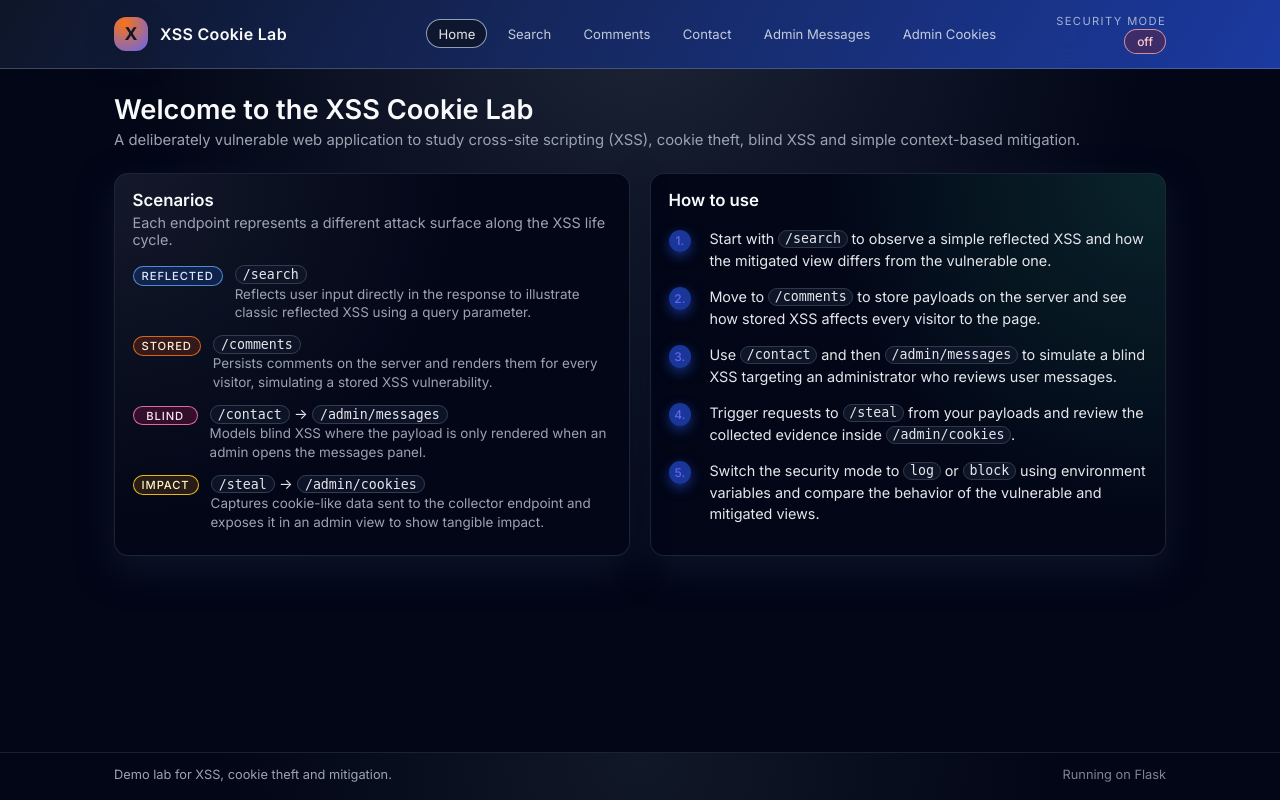
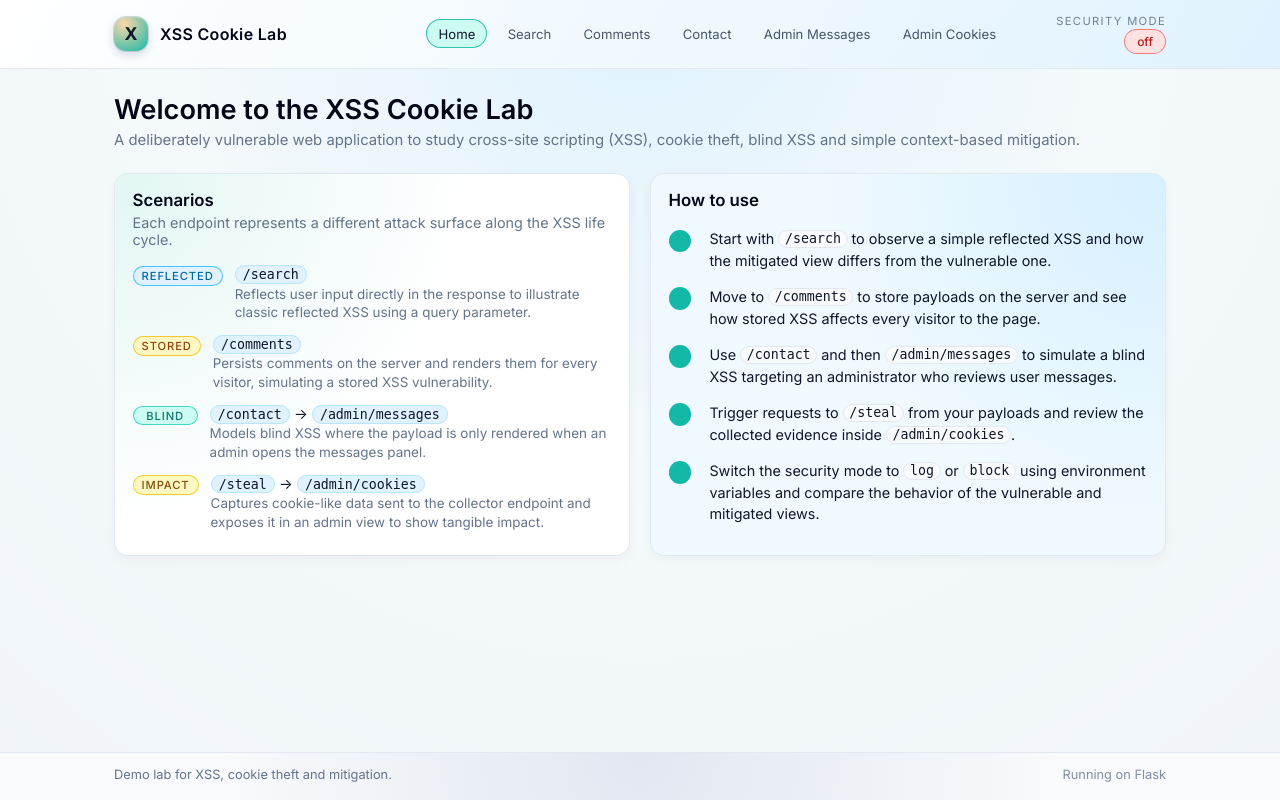
Before and after one commit to AndresJimw/xss-cookie, a Flask app: page / in a window 1280 px wide. Run offline with Flask 3, Linux system fonts and the light colour scheme.

Commit message:
chore: update styles

```diff
--- a/app/static/css/style.css
+++ b/app/static/css/style.css
@@ -1,21 +1,22 @@
 :root {
-    --bg-body: #0f172a;
-    --bg-surface: #0b1220;
-    --bg-card: #020617;
-    --bg-card-soft: #020617;
-    --bg-danger: rgba(248, 113, 113, 0.06);
-    --bg-safe: rgba(74, 222, 128, 0.06);
+    --bg-body: #f4f9fb;
+    --bg-surface: #ffffff;
+    --bg-card: #ffffff;
+    --bg-card-soft: #f0f9ff;
+    --bg-danger: rgba(254, 226, 226, 0.85);
+    --bg-safe: rgba(209, 250, 229, 0.9);
 
-    --border-subtle: #1f2937;
-    --border-strong: #4b5563;
+    --border-subtle: #e2e8f0;
+    --border-strong: #cbd5e1;
 
-    --text-primary: #e5e7eb;
-    --text-muted: #9ca3af;
-    --text-strong: #f9fafb;
+    --text-primary: #0f172a;
+    --text-muted: #64748b;
+    --text-strong: #020617;
 
-    --accent: #6366f1;
-    --accent-soft: rgba(99, 102, 241, 0.15);
-    --accent-strong: #4f46e5;
+    /* Turquesa como color principal, con apoyo en celeste y verde pastel */
+    --accent: #14b8a6;
+    --accent-soft: rgba(20, 184, 166, 0.16);
+    --accent-strong: #0f766e;
 
     --danger: #f97373;
     --safe: #22c55e;
@@ -25,8 +26,9 @@
     --radius-md: 10px;
     --radius-pill: 999px;
 
-    --shadow-soft: 0 18px 45px rgba(15, 23, 42, 0.75);
-    --shadow-card: 0 14px 35px rgba(15, 23, 42, 0.85);
+    /* Sombras muy suaves, casi planas */
+    --shadow-soft: 0 2px 8px rgba(15, 23, 42, 0.03);
+    --shadow-card: 0 4px 12px rgba(15, 23, 42, 0.04);
 
     --font-sans: "Inter", system-ui, -apple-system, BlinkMacSystemFont, "Segoe UI", sans-serif;
 }
@@ -47,7 +49,7 @@
 
 body {
     font-family: var(--font-sans);
-    background: radial-gradient(circle at top, #1d2537 0, #020617 50%, #020617 100%);
+    background: radial-gradient(circle at top, #e0f2fe 0, #f4f9fb 45%, #f1f5f9 100%);
     color: var(--text-primary);
 }
 
@@ -62,9 +64,9 @@
 /* Topbar */
 
 .topbar {
-    border-bottom: 1px solid rgba(148, 163, 184, 0.35);
-    background: linear-gradient(120deg, rgba(15, 23, 42, 0.95), rgba(30, 64, 175, 0.9));
-    backdrop-filter: blur(16px);
+    border-bottom: 1px solid var(--border-subtle);
+    background: linear-gradient(120deg, rgba(255, 255, 255, 0.98), rgba(224, 242, 254, 0.98));
+    backdrop-filter: blur(14px);
     position: sticky;
     top: 0;
     z-index: 20;
@@ -90,14 +92,14 @@
     width: 34px;
     height: 34px;
     border-radius: 12px;
-    background: radial-gradient(circle at 30% 20%, #f97316, #6366f1);
+    background: radial-gradient(circle at 30% 20%, #fed7aa, #14b8a6);
     display: flex;
     align-items: center;
     justify-content: center;
     font-weight: 800;
     color: #0f172a;
     font-size: 1.1rem;
-    box-shadow: 0 0 0 1px rgba(15, 23, 42, 0.35), 0 10px 25px rgba(15, 23, 42, 0.9);
+    box-shadow: 0 0 0 1px rgba(148, 163, 184, 0.4), 0 4px 10px rgba(148, 163, 184, 0.4);
 }
 
 .brand-text {
@@ -109,12 +111,12 @@
 .brand-title {
     font-weight: 600;
     letter-spacing: 0.02em;
-    color: #f9fafb;
+    color: var(--text-strong);
 }
 
 .brand-subtitle {
     font-size: 0.75rem;
-    color: rgba(226, 232, 240, 0.8);
+    color: rgba(100, 116, 139, 0.9);
 }
 
 /* Navegación */
@@ -131,21 +133,22 @@
     font-size: 0.82rem;
     padding: 0.35rem 0.7rem;
     border-radius: 999px;
-    color: rgba(226, 232, 240, 0.85);
+    color: #475569;
     text-decoration: none;
     border: 1px solid transparent;
     transition: all 0.18s ease-out;
 }
 
 .nav-link:hover {
-    background: rgba(15, 23, 42, 0.5);
-    border-color: rgba(148, 163, 184, 0.5);
+    background: #e0f2fe;
+    border-color: rgba(191, 219, 254, 0.9);
+    color: #0f172a;
 }
 
 .nav-link-active {
-    background: rgba(15, 23, 42, 0.9);
-    border-color: rgba(191, 219, 254, 0.7);
-    color: #e5e7eb;
+    background: #ccfbf1;
+    border-color: rgba(20, 184, 166, 0.85);
+    color: #0f172a;
 }
 
 /* Pill de modo de seguridad */
@@ -162,7 +165,7 @@
     font-size: 0.7rem;
     text-transform: uppercase;
     letter-spacing: 0.12em;
-    color: rgba(226, 232, 240, 0.7);
+    color: rgba(100, 116, 139, 0.9);
 }
 
 .mode-badge {
@@ -170,26 +173,26 @@
     font-weight: 500;
     border-radius: var(--radius-pill);
     padding: 0.25rem 0.75rem;
-    border: 1px solid rgba(148, 163, 184, 0.7);
-    background: rgba(15, 23, 42, 0.85);
+    border: 1px solid var(--border-subtle);
+    background: #f8fafc;
 }
 
 .mode-badge-off {
-    color: #fecaca;
-    border-color: rgba(252, 165, 165, 0.8);
-    background: rgba(127, 29, 29, 0.35);
+    color: #b91c1c;
+    border-color: rgba(248, 113, 113, 0.9);
+    background: #fee2e2;
 }
 
 .mode-badge-log {
-    color: #fbbf24;
-    border-color: rgba(252, 211, 77, 0.8);
-    background: rgba(113, 63, 18, 0.5);
+    color: #92400e;
+    border-color: rgba(251, 191, 36, 0.9);
+    background: #fef3c7;
 }
 
 .mode-badge-block {
-    color: #bbf7d0;
-    border-color: rgba(74, 222, 128, 0.9);
-    background: rgba(20, 83, 45, 0.6);
+    color: #166534;
+    border-color: rgba(34, 197, 94, 0.9);
+    background: #dcfce7;
 }
 
 /* Main & contenedor */
@@ -208,8 +211,8 @@
 /* Footer */
 
 .footer {
-    border-top: 1px solid rgba(31, 41, 55, 0.8);
-    background: radial-gradient(circle at top, #111827 0, #020617 65%, #020617 100%);
+    border-top: 1px solid var(--border-subtle);
+    background: radial-gradient(circle at top, #e2e8f0 0, #f8fafc 65%, #f8fafc 100%);
 }
 
 .footer-inner {
@@ -277,16 +280,16 @@
 /* Cards */
 
 .card {
-    background: radial-gradient(circle at top left, rgba(148, 163, 184, 0.12), transparent 55%),
+    background: radial-gradient(circle at top left, rgba(20, 184, 166, 0.12), transparent 55%),
                 var(--bg-card);
     border-radius: var(--radius-lg);
-    border: 1px solid rgba(31, 41, 55, 0.9);
+    border: 1px solid var(--border-subtle);
     box-shadow: var(--shadow-card);
     padding: 1rem 1.1rem 1.05rem;
 }
 
 .card-soft {
-    background: radial-gradient(circle at top right, rgba(52, 211, 153, 0.15), transparent 55%),
+    background: radial-gradient(circle at top right, rgba(56, 189, 248, 0.14), transparent 55%),
                 var(--bg-card-soft);
 }
 
@@ -377,8 +380,8 @@
     font-size: 0.83rem;
     padding: 0.05rem 0.45rem;
     border-radius: var(--radius-pill);
-    background: rgba(15, 23, 42, 0.8);
-    border: 1px solid rgba(55, 65, 81, 0.9);
+    background: #e0f2fe;
+    border: 1px solid #bae6fd;
 }
 
 .scenario-desc {
@@ -409,11 +412,10 @@
     height: 1.4rem;
     margin-top: 0.1rem;
     border-radius: 999px;
-    background: rgba(30, 64, 175, 0.85);
-    box-shadow: 0 4px 12px rgba(30, 64, 175, 0.7);
+    background: var(--accent);
     font-size: 0.75rem;
     font-weight: 600;
-    color: #e5e7eb;
+    color: #ecfeff;
 }
 
 .usage-text {
@@ -426,8 +428,8 @@
     font-size: 0.83rem;
     padding: 0.03rem 0.35rem;
     border-radius: var(--radius-pill);
-    background: rgba(15, 23, 42, 0.9);
-    border: 1px solid rgba(55, 65, 81, 0.8);
+    background: #f8fafc;
+    border: 1px solid var(--border-subtle);
 }
 
 .usage-note {
@@ -447,33 +449,33 @@
     font-weight: 500;
     text-transform: uppercase;
     letter-spacing: 0.08em;
-    border: 1px solid rgba(148, 163, 184, 0.6);
+    border: 1px solid rgba(148, 163, 184, 0.7);
     color: var(--text-primary);
-    background: rgba(15, 23, 42, 0.75);
+    background: #f8fafc;
 }
 
 .badge-reflected {
-    border-color: rgba(96, 165, 250, 0.8);
-    background: rgba(37, 99, 235, 0.2);
-    color: #dbeafe;
+    border-color: rgba(56, 189, 248, 0.9);
+    background: #e0f2fe;
+    color: #0369a1;
 }
 
 .badge-stored {
-    border-color: rgba(249, 115, 22, 0.85);
-    background: rgba(154, 52, 18, 0.3);
-    color: #ffedd5;
+    border-color: rgba(251, 191, 36, 0.9);
+    background: #fef9c3;
+    color: #92400e;
 }
 
 .badge-blind {
-    border-color: rgba(244, 114, 182, 0.9);
-    background: rgba(157, 23, 77, 0.3);
-    color: #fce7f3;
+    border-color: rgba(45, 212, 191, 0.9);
+    background: #ccfbf1;
+    color: #0f766e;
 }
 
 .badge-impact {
     border-color: rgba(250, 204, 21, 0.9);
-    background: rgba(113, 63, 18, 0.35);
-    color: #fef9c3;
+    background: #fef9c3;
+    color: #854d0e;
 }
 
 /* Pills pequeños */
```
Also changed, not shown: other parts of app/static/css/style.css (+22 -22 lines).
